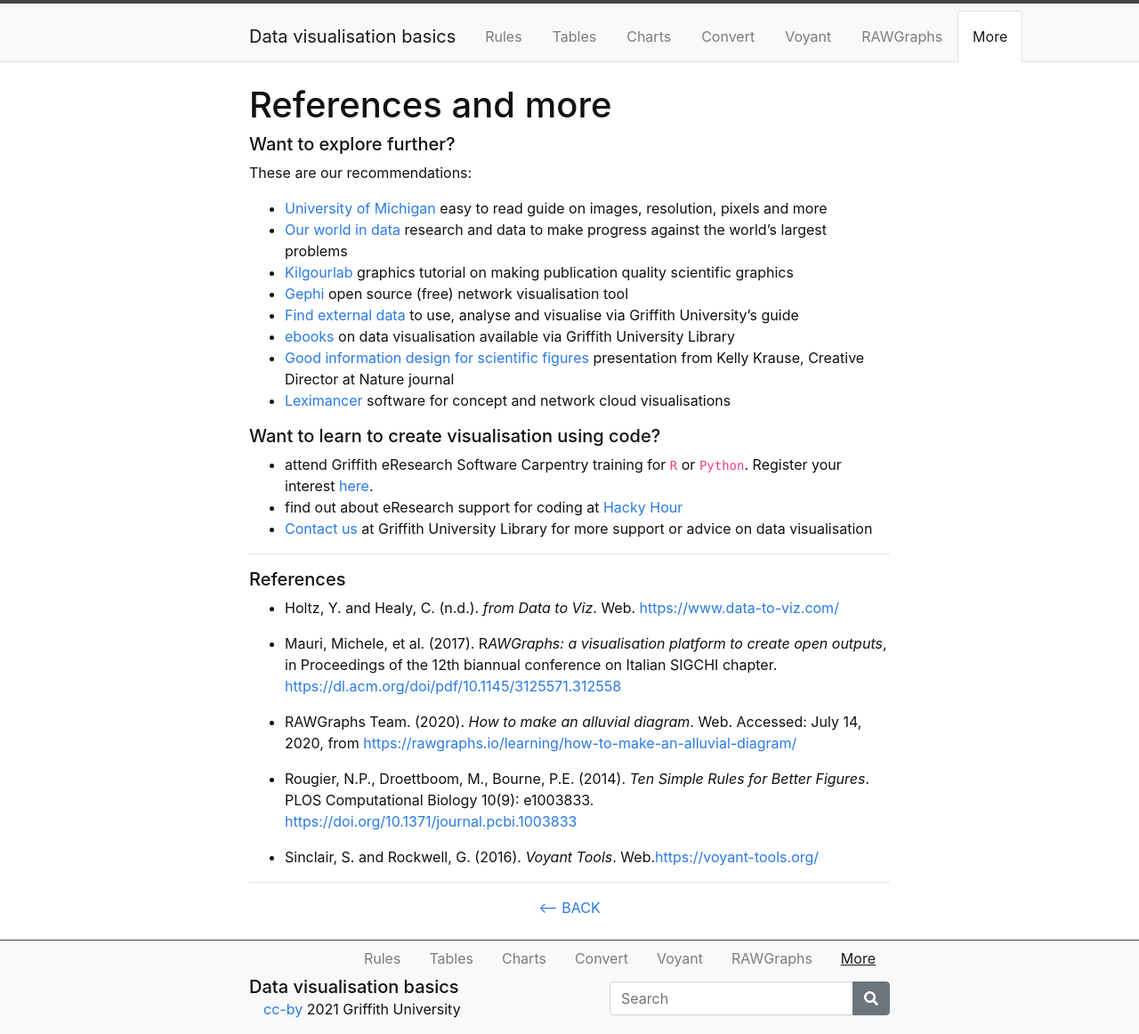
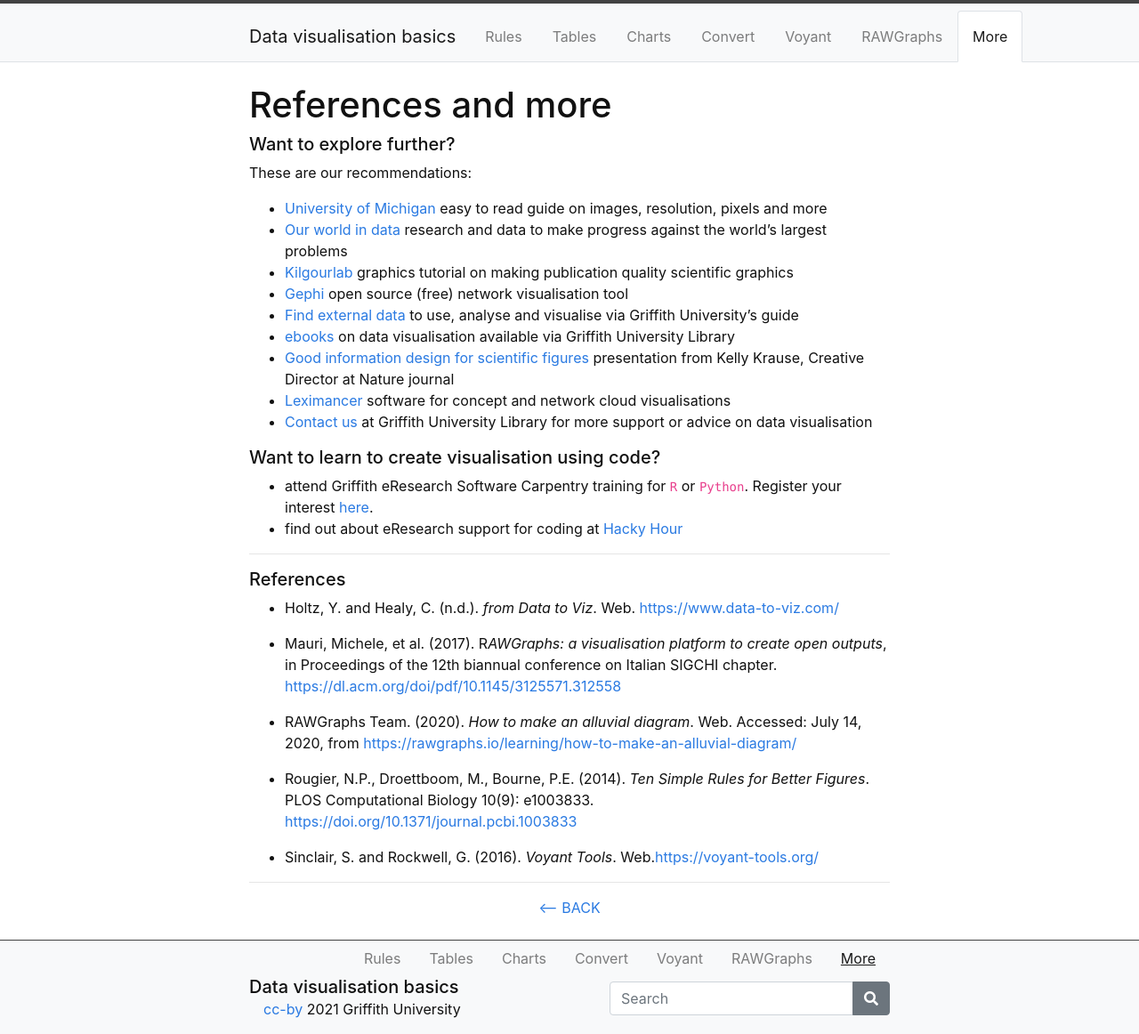
Before and after one commit to GULibrarySandbox/data-vis-basics, a Jekyll site: the page built from content/7-more.md, in a window 1280 px wide. Shown: the whole page at 89% size. Built offline with Jekyll 4.4.1, drawn with Linux system fonts in a browser that asks for light colours.

Commit message:
Update 7-more.md

```diff
--- a/content/7-more.md
+++ b/content/7-more.md
@@ -15,13 +15,12 @@ These are our recommendations:
 - [ebooks](https://griffith-summon-serialssolutions-com.libraryproxy.griffith.edu.au/search?s.q=data+visualisation&search-type=all#!/search?ho=t&fvf=ContentType,Book%20%252F%20eBook,f&rf=PublicationDate,2015-07-14:2020-07-14&l=en-AU&q=data%20visualisation) on data visualisation available via Griffith University Library
 - [Good information design for scientific figures](https://youtu.be/Lb4uG4rIwPA]) presentation from Kelly Krause, Creative Director at Nature journal
 - [Leximancer](https://www.griffith.edu.au/student-computing/available-software) software for concept and network cloud visualisations
+- [Contact us](https://intranet.secure.griffith.edu.au/library/forms/help) at Griffith University Library for more support or advice on data visualisation
 
 ##### Want to learn to create visualisation using code?
 
 - attend Griffith eResearch Software Carpentry training for `R` or `Python`.  Register your interest [here](https://forms.office.com/Pages/ResponsePage.aspx?id=q8h8Wtykm0-_YGZxQEmtYgli2x3zWW9Nt79Pc1vnhxZUMURYSENZV1MyT1pKTFlTTEFON1FYWDIyVSQlQCN0PWcu).
 - find out about eResearch support for coding at [Hacky Hour](https://www.griffith.edu.au/eresearch-services/hacky-hour)
-- [Contact us](https://intranet.secure.griffith.edu.au/library/forms/help) at Griffith University Library for more support or advice on data visualisation
-
 
 -----
 
```
